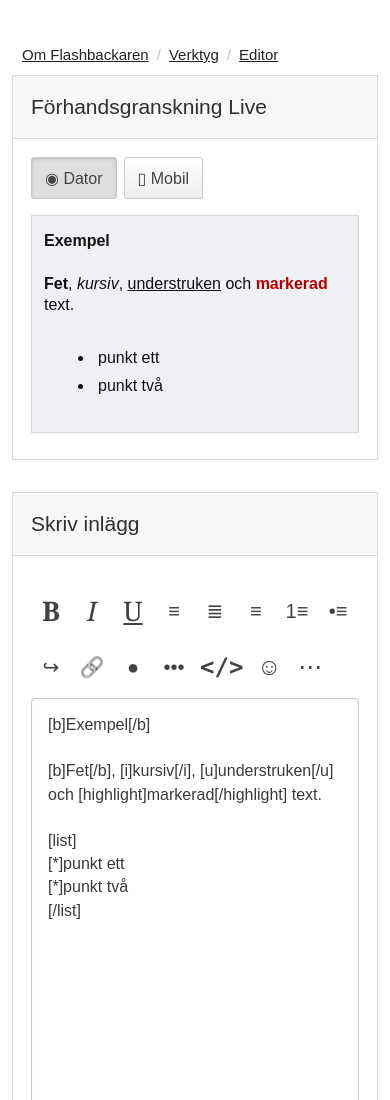
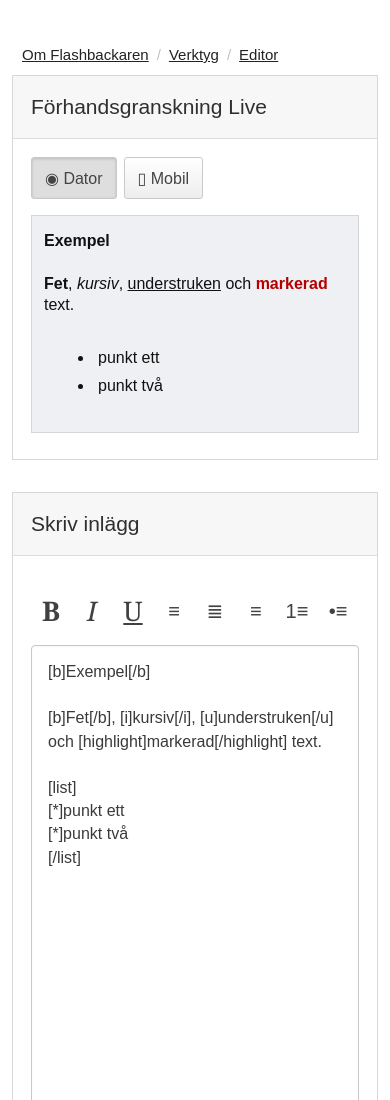
Before and after one commit to GeGGe01/flashback-markdown, a website with bundled scripts: page web/index.html in a window 390 px wide. Shown: the top 1100 px of the page. Built offline with nearby package versions, Linux system fonts and the light colour scheme.

Commit message:
Constrain mobile toolbar to editor width

```diff
--- a/web/toolbar.css
+++ b/web/toolbar.css
@@ -78,11 +78,33 @@ button.bbcode-only:disabled,
     display: none;
   }
 
+  /* Flashback's mobile toolbar behaves like one horizontal tool strip.
+     Keep the strip inside the editor instead of letting its intrinsic width
+     stretch the page; extra tools remain reachable by horizontal swipe. */
   .toolbar {
+    width: 100%;
+    max-width: 100%;
+    min-width: 0;
+    flex-wrap: nowrap;
     align-items: center;
+    overflow-x: auto;
+    overflow-y: hidden;
+    overscroll-behavior-inline: contain;
+    -webkit-overflow-scrolling: touch;
+    scrollbar-width: none;
+  }
+
+  .toolbar::-webkit-scrollbar {
+    display: none;
   }
 
   .tool {
+    flex: 0 0 40px;
+    min-width: 40px;
+  }
+
+  .smiley-more,
+  .format-more {
     flex: 0 0 auto;
   }
 }
```
